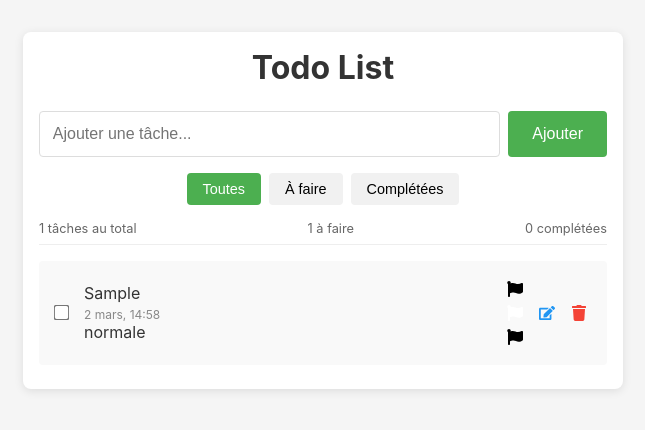
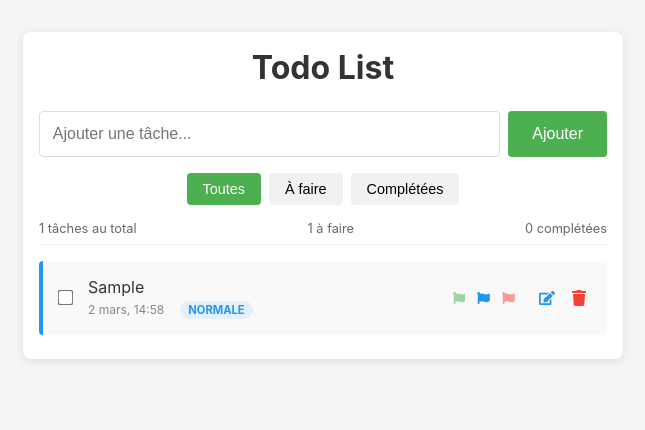
Before and after one commit to fremonto/todo-app, a React (Create React App) app: page / in a window 1280 px wide. Both pictures are taken after typing "Sample" into the empty fields and a click on the button "Ajouter". Shown: the top 430 px of the page, without its empty margins (317-962 px from the left). Built offline with nearby package versions, Linux system fonts and the light colour scheme.

Commit message:
Mise à jour du style pour les priorités

```diff
--- a/src/components/TodoItem.css
+++ b/src/components/TodoItem.css
@@ -6,6 +6,7 @@
   background-color: #f9f9f9;
   border-radius: 4px;
   transition: all 0.3s;
+  border-left: 4px solid transparent;
 }
 
 .todo-item:hover {
@@ -20,6 +21,18 @@
 .todo-item.completed .todo-text {
   text-decoration: line-through;
   color: #888;
+}
+
+.todo-item.priority-high {
+  border-left-color: #f44336;
+}
+
+.todo-item.priority-normal {
+  border-left-color: #2196f3;
+}
+
+.todo-item.priority-low {
+  border-left-color: #4caf50;
 }
 
 .todo-item input[type="checkbox"] {
@@ -37,15 +50,45 @@
   word-break: break-word;
 }
 
-.todo-date {
+.todo-meta {
+  display: flex;
+  align-items: center;
+  margin-top: 0.25rem;
   font-size: 0.75rem;
   color: #888;
-  margin-top: 0.25rem;
+}
+
+.todo-date {
+  margin-right: 1rem;
+}
+
+.todo-priority {
+  padding: 0.15rem 0.5rem;
+  border-radius: 12px;
+  font-size: 0.7rem;
+  font-weight: bold;
+  text-transform: uppercase;
+}
+
+.todo-priority.priority-high {
+  background-color: rgba(244, 67, 54, 0.1);
+  color: #f44336;
+}
+
+.todo-priority.priority-normal {
+  background-color: rgba(33, 150, 243, 0.1);
+  color: #2196f3;
+}
+
+.todo-priority.priority-low {
+  background-color: rgba(76, 175, 80, 0.1);
+  color: #4caf50;
 }
 
 .todo-actions {
   display: flex;
   gap: 0.5rem;
+  align-items: center;
 }
 
 .todo-actions button {
@@ -59,6 +102,33 @@
   justify-content: center;
   border-radius: 4px;
   transition: all 0.2s;
+}
+
+.priority-actions {
+  display: flex;
+  gap: 0.25rem;
+  margin-right: 0.5rem;
+}
+
+.priority-btn {
+  font-size: 0.8rem !important;
+  opacity: 0.5;
+}
+
+.priority-btn.active {
+  opacity: 1;
+}
+
+.priority-icon.priority-high {
+  color: #f44336;
+}
+
+.priority-icon.priority-normal {
+  color: #2196f3;
+}
+
+.priority-icon.priority-low {
+  color: #4caf50;
 }
 
 .edit-btn {
@@ -96,6 +166,14 @@
   font-size: 1rem;
 }
 
+.priority-select {
+  padding: 0.5rem;
+  border: 1px solid #ddd;
+  border-radius: 4px;
+  font-size: 0.9rem;
+  background-color: white;
+}
+
 .edit-actions {
   display: flex;
   gap: 0.25rem;
```
